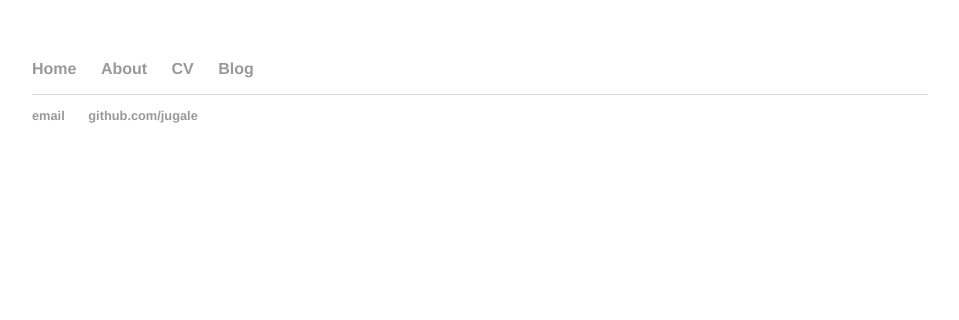
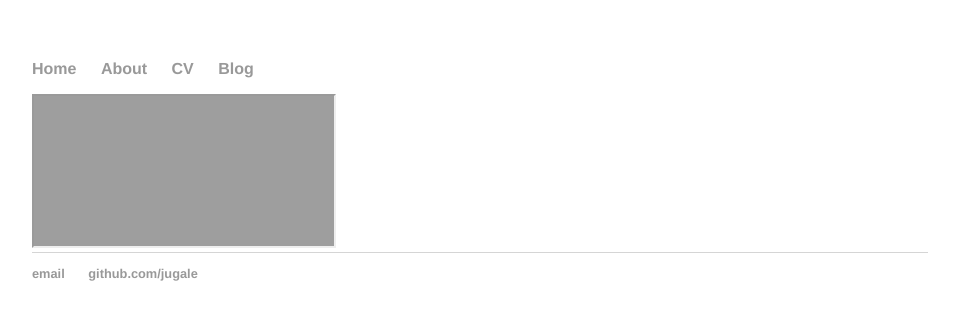
Before and after one commit to jugale/jugale.github.io, a Jekyll site: the page built from cv/index.html, in a window 1280 px wide. Shown: the top 320 px of the page, without its empty margins (160-1119 px from the left). Built offline with Jekyll 4.4.1, drawn with Linux system fonts in a browser that asks for light colours.

Commit message:
update index

```diff
--- a/cv/index.html
+++ b/cv/index.html
@@ -3,5 +3,5 @@ layout: default
 title: CV
 ---
 <body>
-  <a href="jugale.github.io/main/files/jugale_Resume2020_Portfolio.pdf"></a>
+<iframe src="https://jugale.github.io/files/jugale_Resume2020_Portfolio.pdf"></iframe>
 </body>
```
